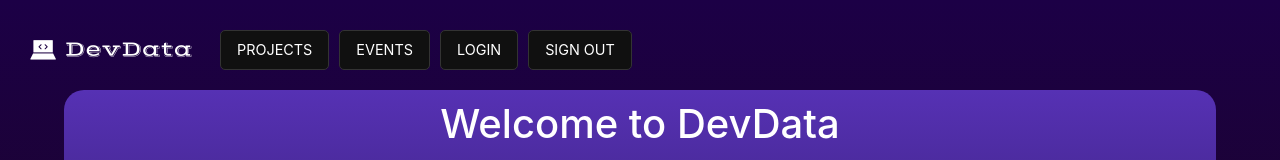
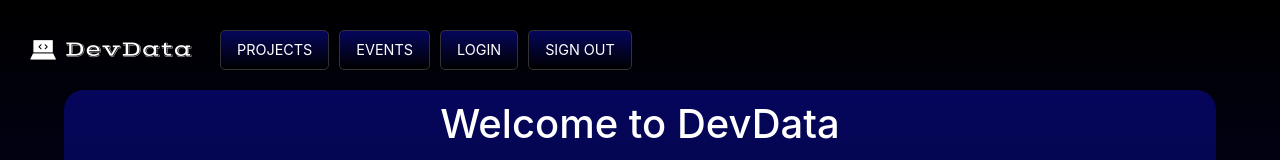
Before and after one commit to colincirian/DevData, a React (Create React App) app: page / in a window 1280 px wide. Shown: the top 160 px of the page. Built offline with nearby package versions, Linux system fonts and the light colour scheme.

Commit message:
get those commits up

```diff
--- a/src/styles/home.css
+++ b/src/styles/home.css
@@ -13,7 +13,7 @@ h2 {
 }
 
 body {
-    background: linear-gradient(to bottom, rgb(28, 0, 70), #1a0907);
+    background: linear-gradient(to bottom, black, #05065C);
 }
 
 .background-div {
@@ -22,7 +22,7 @@ body {
   background-color: white;
   margin: auto;
   border-radius: 20px;
-  background: linear-gradient(to bottom, #5631B4, black);
+  background: linear-gradient(to bottom, #05065C, black);
   position: relative;
 }
 
--- a/src/styles/navbar.css
+++ b/src/styles/navbar.css
@@ -51,3 +51,7 @@
   height: 200px;
   margin-top: -60px;
 }
+
+button {
+  background: linear-gradient(to bottom, #05065C, black);
+}
```
Also changed, not shown: 1 other file (tests, documents, lock files or other folders).
